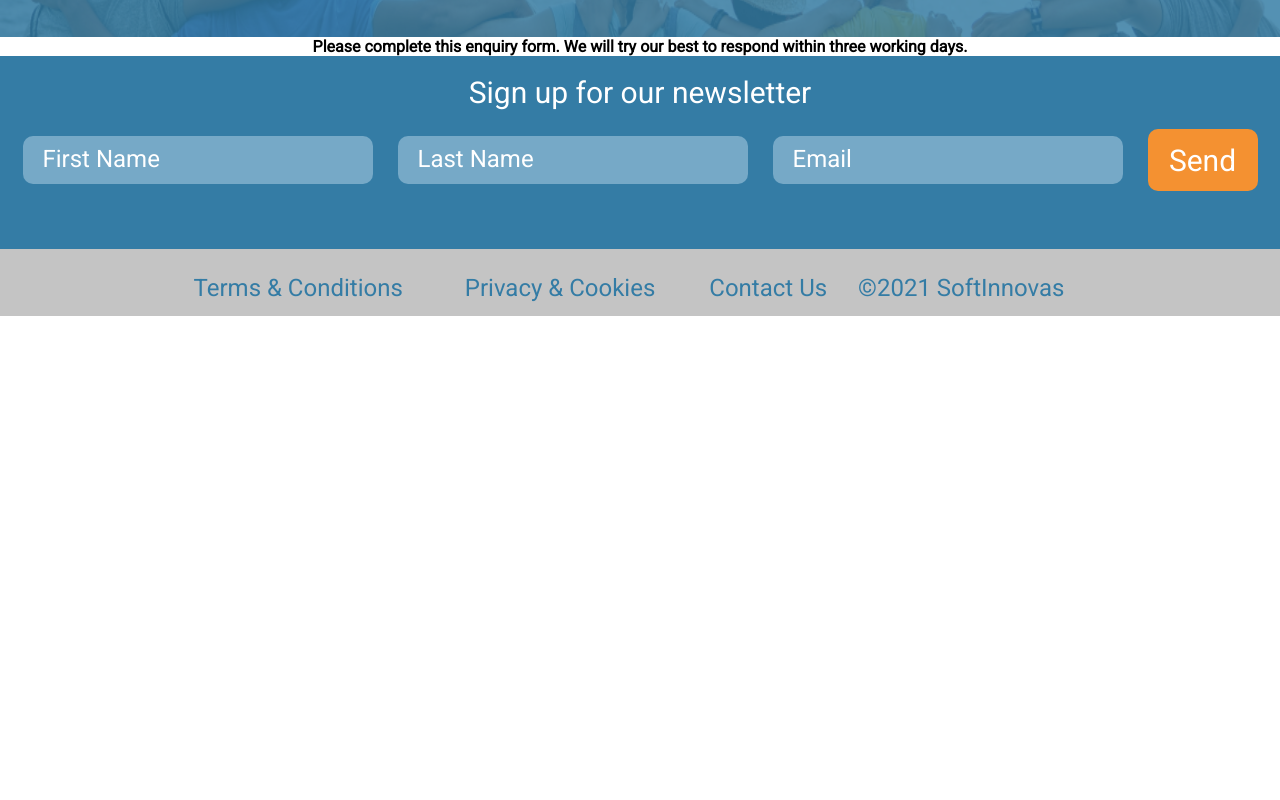
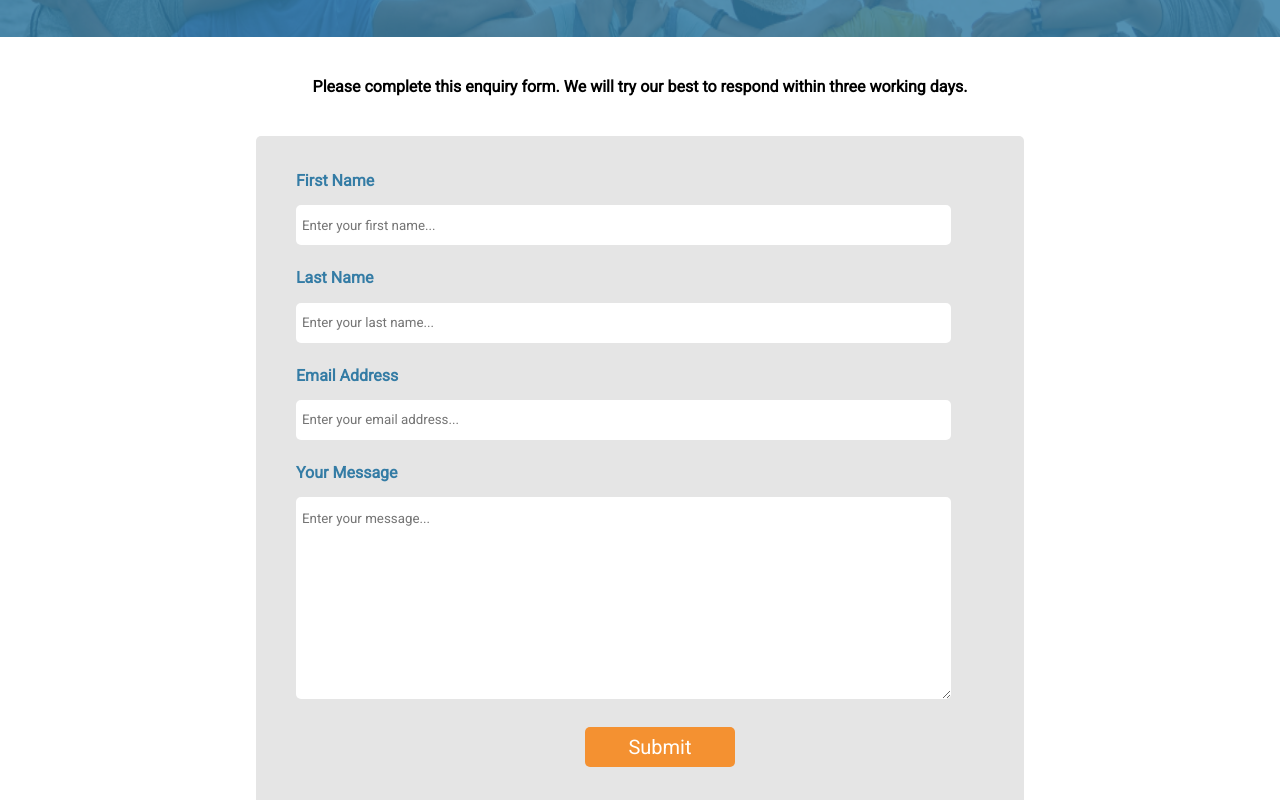
Before and after one commit to Dilekcn/charity, a React (Create React App) app: page /contact-us in a window 1280 px wide. Shown: the part 280-1080 px from the top of the page. Before the commit the page ends 800 px from the top, so only its background shows below. Built offline with nearby package versions, Linux system fonts and the light colour scheme; data requests are answered from the project's data file.

Commit message:
added post requests to contact us form

```diff
--- a/db.json
+++ b/db.json
@@ -554,13 +554,20 @@
       "id": "naWMboV"
     }
   ],
-  "contact-us":[
+  "contact-us": [
     {
       "id": "naWMboV",
       "first_name": "John",
       "last_name": "Doe",
       "email": "bb@bb.com",
-      "message":"Lorem ipsum dolor sit amet, consectetur adipiscing elit, sed do eiusmod tempor incididunt ut labore et dolore magna aliqua. Ut enim ad minim veniam, quis nostrud exercitation ullamco laboris nisi ut aliquip ex ea commodo consequat. Duis aute irure dolor in reprehenderit in voluptate velit esse cillum dolore eu fugiat nulla pariatur. Excepteur sint occaecat cupidat"
+      "message": "Lorem ipsum dolor sit amet, consectetur adipiscing elit, sed do eiusmod tempor incididunt ut labore et dolore magna aliqua. Ut enim ad minim veniam, quis nostrud exercitation ullamco laboris nisi ut aliquip ex ea commodo consequat. Duis aute irure dolor in reprehenderit in voluptate velit esse cillum dolore eu fugiat nulla pariatur. Excepteur sint occaecat cupidat"
+    },
+    {
+      "first_name": "Mustafa",
+      "last_name": "Balci",
+      "email": "a@a.com",
+      "message": "Hellooooo",
+      "id": "oKLkjUX"
     }
   ]
 }
--- a/src/components/ContactUs/ContactUs.css
+++ b/src/components/ContactUs/ContactUs.css
@@ -1,4 +1,64 @@
 .contact-us-intro-text {
 	text-align: center;
-	padding: ;
+	padding: 40px 0px;
 }
+
+.contact-us-form-container {
+	display: flex;
+	justify-content: center;
+	height: auto;
+}
+
+.contact-us-form {
+	display: flex;
+	flex-direction: column;
+	justify-content: center;
+	align-items: left;
+	width: 60%;
+	background-color: #e5e5e5;
+	margin-bottom: 40px;
+	padding: 30px 0px 30px 40px;
+	border-radius: 5px;
+}
+
+.contact-us-form > label {
+	margin-bottom: 1%;
+	color: #347ca5;
+	font-size: medium;
+	font-weight: bold;
+	margin-top: 5px;
+	float: left;
+}
+
+.contact-us-form > input {
+	width: 90%;
+	height: 40px;
+	margin-top: 8px;
+	margin-bottom: 18px;
+	padding-left: 6px;
+	border-radius: 5px;
+	border: none;
+}
+
+.contact-us-form > textarea {
+	width: 90%;
+	height: 202px;
+	margin-top: 8px;
+	margin-bottom: 18px;
+	padding-top: 12px;
+	padding-left: 6px;
+	line-height: 1.5;
+	border-radius: 5px;
+	border: none;
+}
+
+.contact-us-form-submit-btn {
+	border-radius: 5px;
+	border: none;
+	background: #f49131;
+	color: #fff;
+	padding: 8px;
+	font-size: 20px;
+	width: 150px;
+	margin: 10px auto;
+}
--- a/src/components/ContactUs/ContactUs.js
+++ b/src/components/ContactUs/ContactUs.js
@@ -1,8 +1,37 @@
-import React from 'react';
+import React, { useState, useLayoutEffect } from 'react';
 import './ContactUs.css';
 import imageHeader from '../GetInvolved/DonateGoods/Rectangle 26.png';
+import axios from 'axios';
 
 const ContactUs = () => {
+	useLayoutEffect(() => {
+		window.scroll(0, 0);
+	}, []);
+
+	const [firstName, setFirstName] = useState('');
+	const [lastName, setLastName] = useState('');
+	const [email, setEmail] = useState('');
+	const [message, setMessage] = useState('');
+
+	const submitMessage = () => {
+		axios
+			.post('http://localhost:4000/contact-us', {
+				first_name: firstName,
+				last_name: lastName,
+				email: email,
+				message: message,
+			})
+			.then((res) => console.log(res))
+			.catch((err) => console.log(err));
+
+		setFirstName('');
+		setLastName('');
+		setEmail('');
+		setMessage('');
+
+		window.scroll(0, 0);
+	};
+
 	return (
 		<div>
 			<div className="donate-goods-container">
@@ -19,6 +48,40 @@ const ContactUs = () => {
 				Please complete this enquiry form. We will try our best to respond
 				within three working days.
 			</h4>
+			<div className="contact-us-form-container">
+				<form className="contact-us-form" onSubmit={submitMessage}>
+					<label>First Name</label>
+					<input
+						type="text"
+						placeholder="Enter your first name..."
+						onChange={(e) => setFirstName(e.target.value)}
+						required
+					/>
+					<label>Last Name</label>
+					<input
+						type="text"
+						placeholder="Enter your last name..."
+						onChange={(e) => setLastName(e.target.value)}
+						required
+					/>
+					<label>Email Address</label>
+					<input
+						type="email"
+						placeholder="Enter your email address..."
+						onChange={(e) => setEmail(e.target.value)}
+						required
+					/>
+					<label>Your Message</label>
+					<textarea
+						placeholder="Enter your message..."
+						onChange={(e) => setMessage(e.target.value)}
+						required
+					/>
+					<button type="submit" className="contact-us-form-submit-btn">
+						Submit
+					</button>
+				</form>
+			</div>
 		</div>
 	);
 };
```
